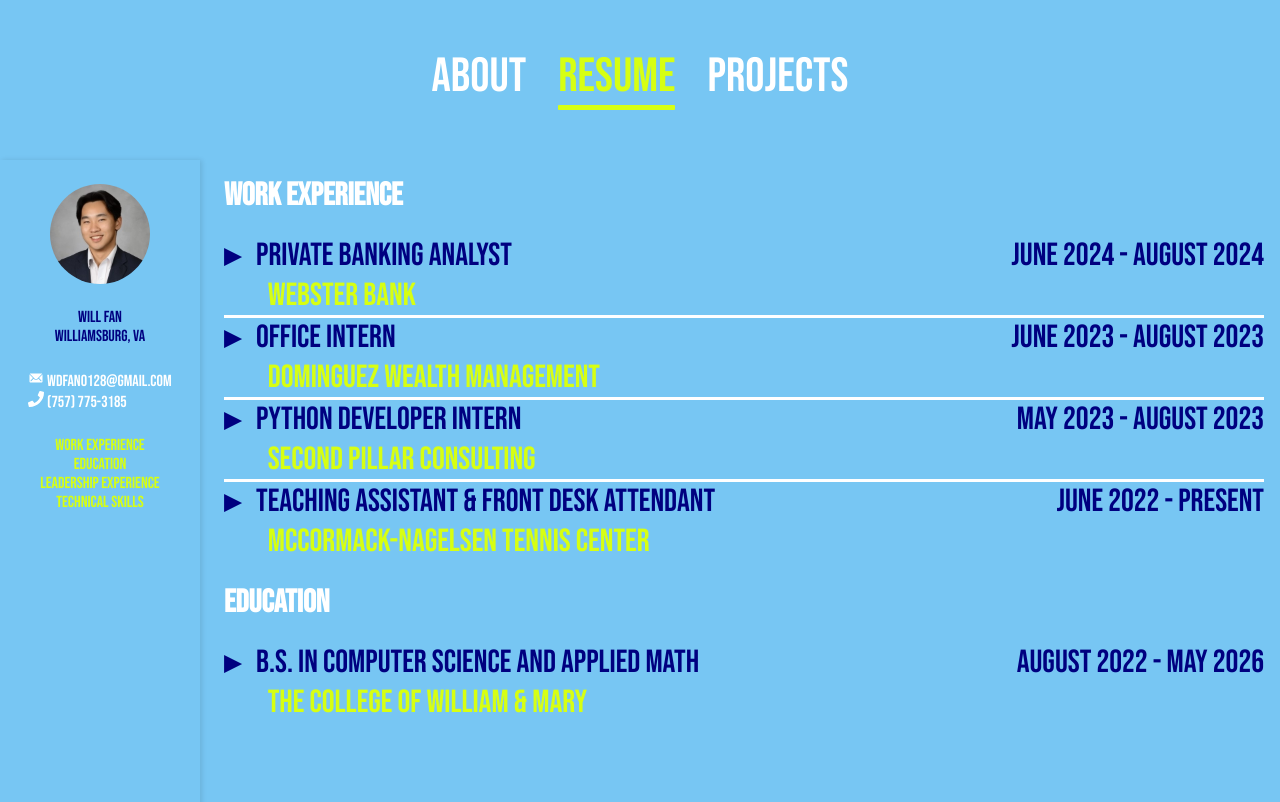
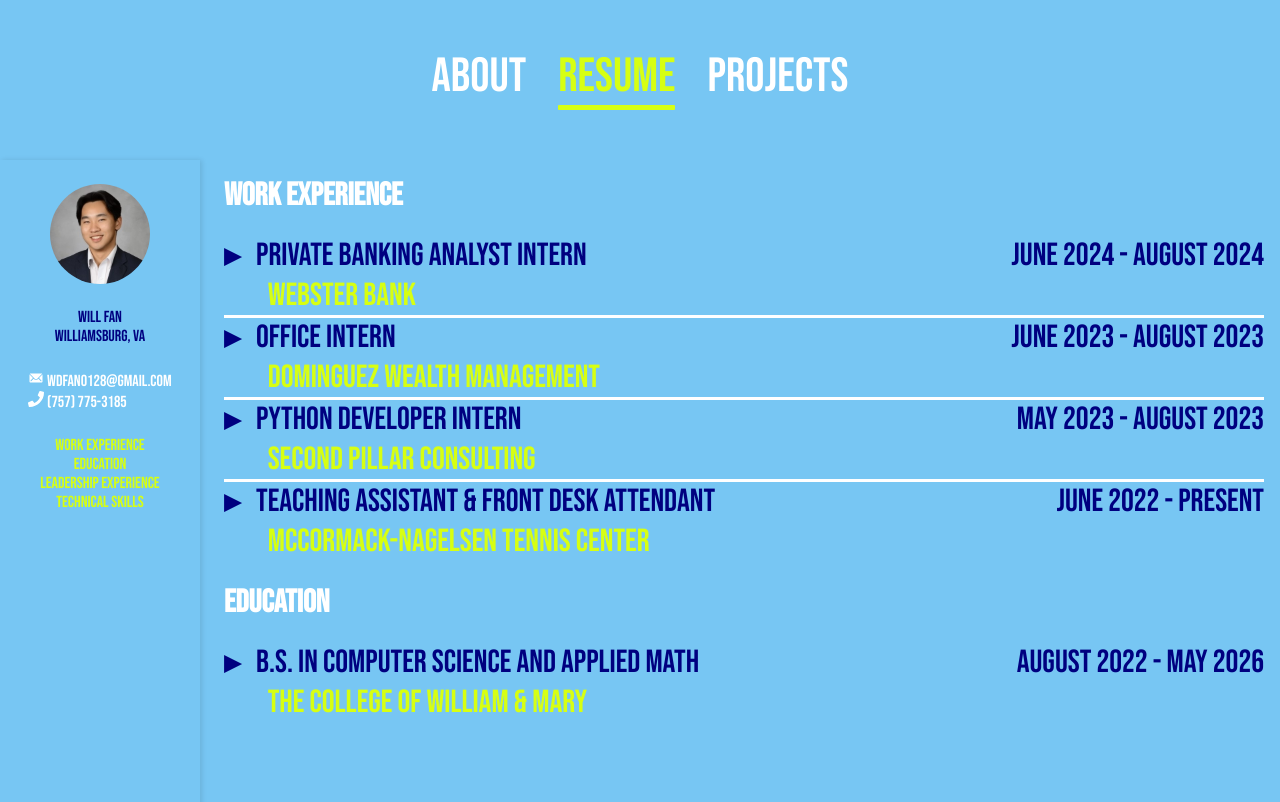
Before and after one commit to squilliam34/website, a React (Vite) app: page /resume in a window 1280 px wide. Built offline with nearby package versions, Linux system fonts and the light colour scheme.

Commit message:
correction to title for webster bank

```diff
--- a/src/components/Resume/Experiences.tsx
+++ b/src/components/Resume/Experiences.tsx
@@ -8,7 +8,7 @@
       <div className="flex column box">
         <div id="webster">
           <ResumeItem
-            position="Private Banking Analyst"
+            position="Private Banking Analyst Intern"
             timeline="June 2024 - August 2024"
             company="Webster Bank"
             description="blah"
--- a/src/components/Resume/Sidebar.tsx
+++ b/src/components/Resume/Sidebar.tsx
@@ -34,7 +34,7 @@
         <div className="dropdown_menu">
           <li className="dropdown-item">
             <Link to="webster" smooth="true" duration={500} offset={-150}>
-              Private Banking Analyst @ Webster Bank
+              Private Banking Analyst Intern @ Webster Bank
             </Link>
           </li>
           <li className="dropdown-item">
```
